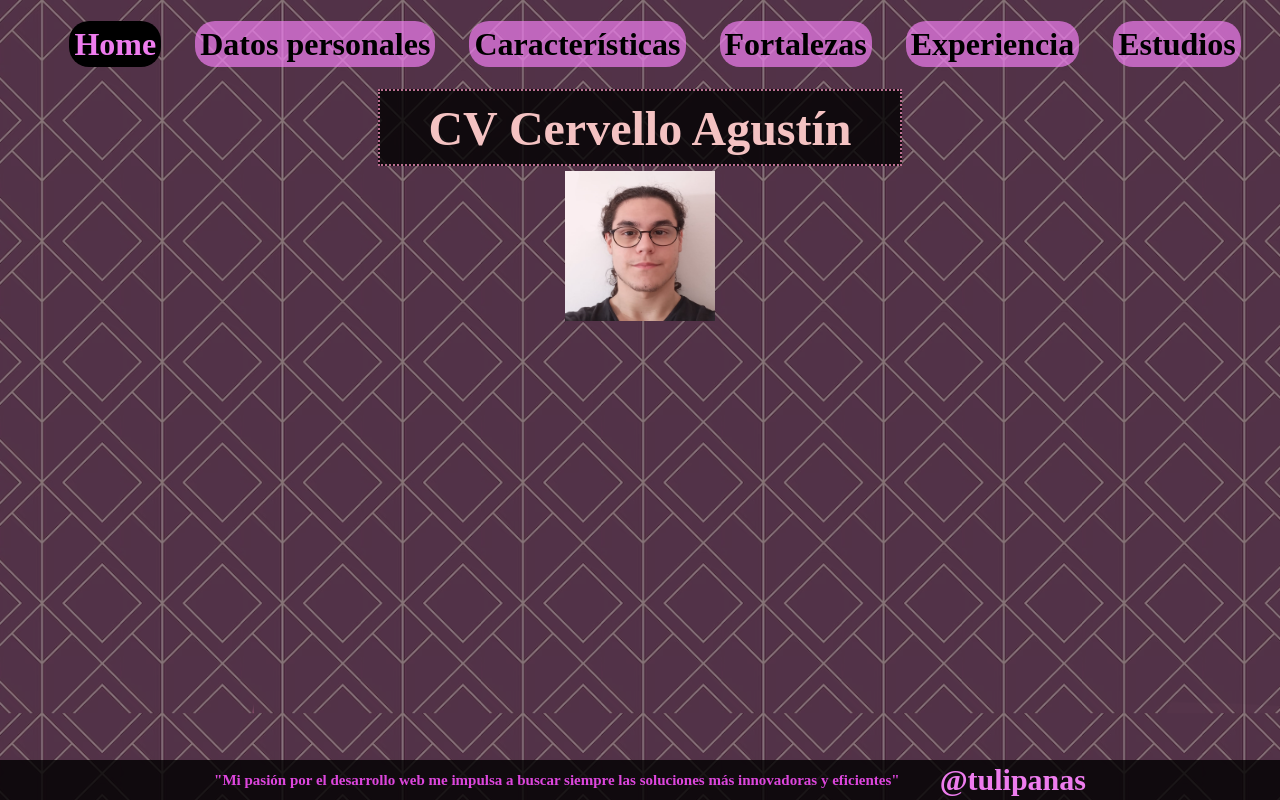
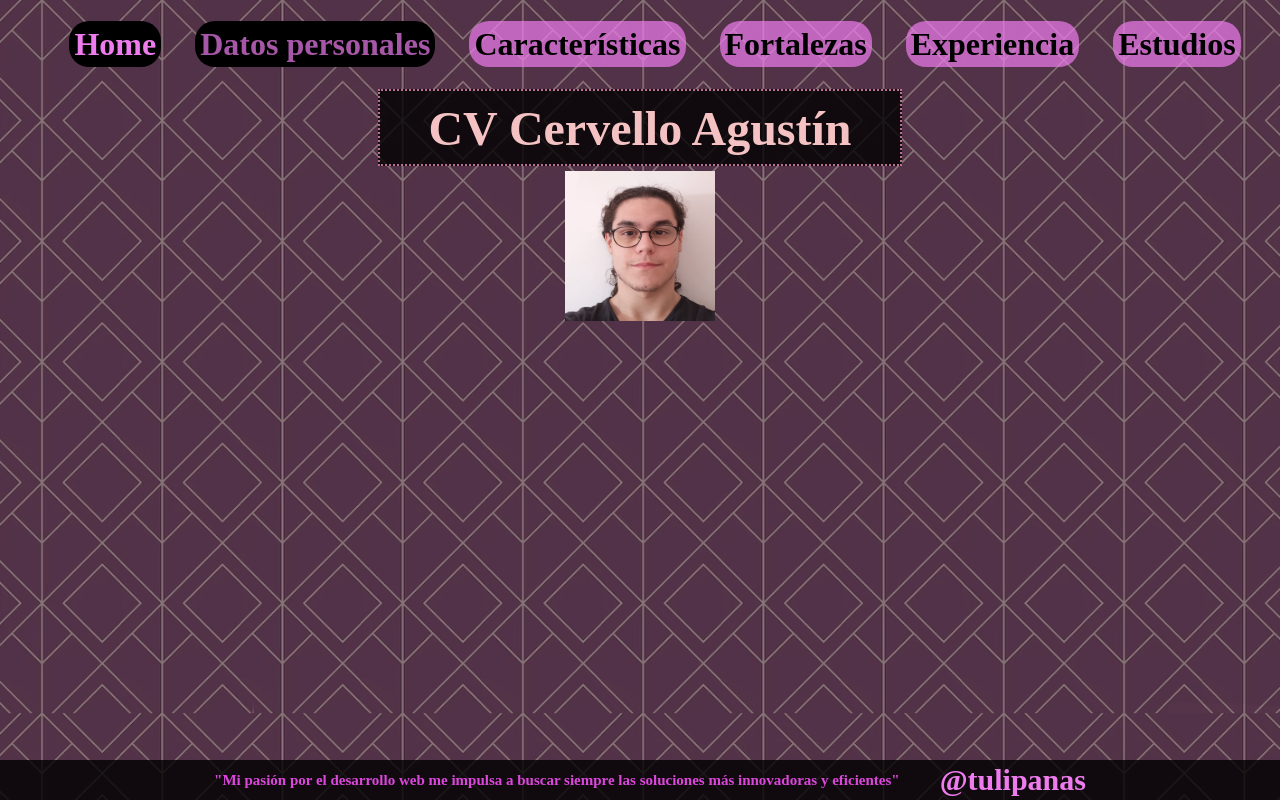
Before and after one commit to AgustinCevello/Cervello-CV, a plain HTML site: page index.html in a window 1280 px wide. In both pictures the pointer is over the link "Datos personales". Drawn offline with Linux system fonts and the light colour scheme.

Commit message:
Add files via upload

```diff
--- a/aestilos.css
+++ b/aestilos.css
@@ -27,6 +27,11 @@ ul.margintop {
     border-radius: 20px;
     text-decoration: none;
     padding: 5px;
+}
+
+.clase1:hover {
+  background-color: black;
+  color: rgb(238, 124, 238, 0.7);
 }
 
 
```
